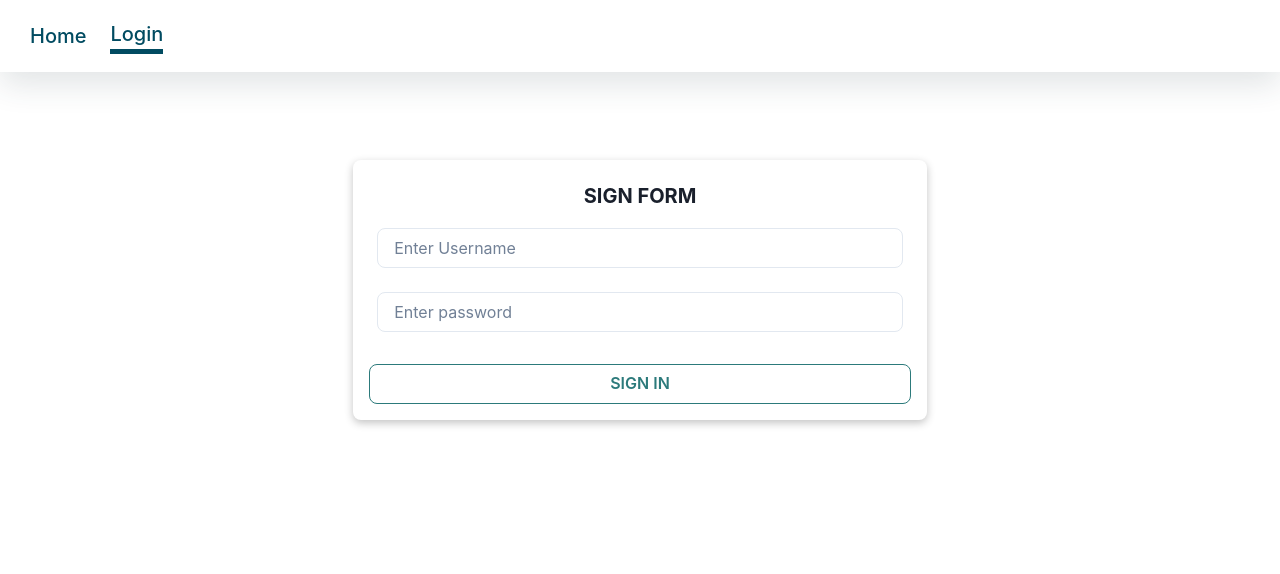
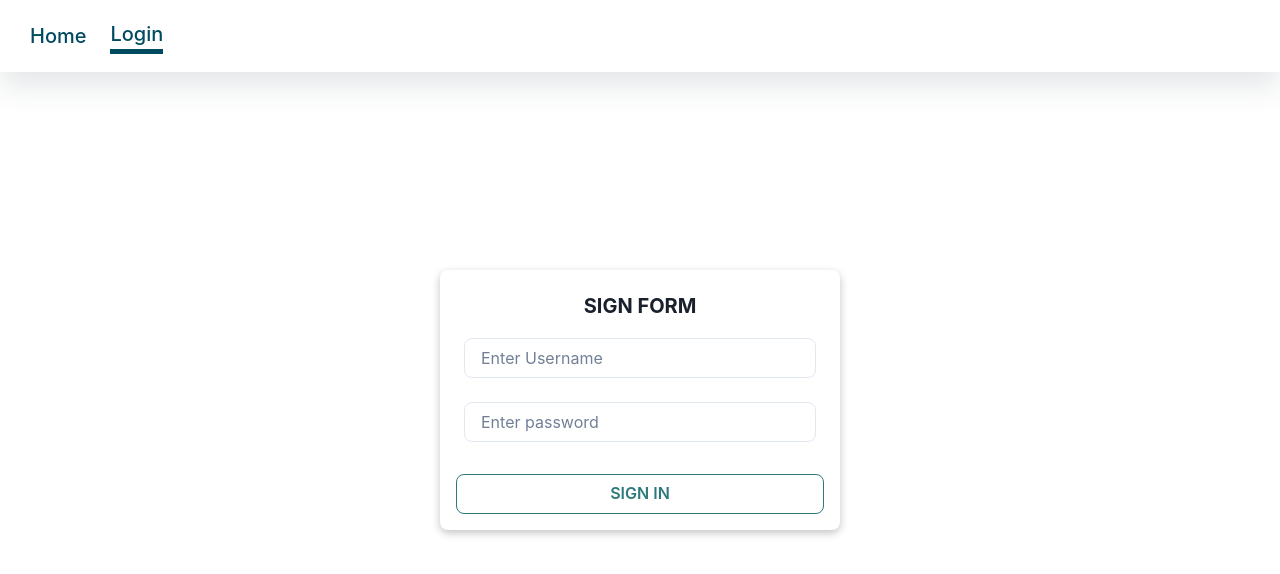
Before and after one commit to satan7549/Infinite_Scrolling, a React (Create React App) app: page /login in a window 1280 px wide. Shown: the top 574 px of the page. Built offline with nearby package versions, Linux system fonts and the light colour scheme.

Commit message:
Update Login.jsx

```diff
--- a/src/Pages/Login.jsx
+++ b/src/Pages/Login.jsx
@@ -37,7 +37,7 @@ const Login = () => {
     if (loginDetails.username === "foo" && loginDetails.password === "bar") {
       login();
       toast({
-        title: "Login Sucess.",
+        title: "Login Success.",
         description: "You have been successfully logged in.",
         status: "success",
         duration: 9000,
@@ -58,25 +58,23 @@ const Login = () => {
   const { username, password } = loginDetails;
   return (
     <Container
-      width={{
-        base: "full",
-        sm: "full",
-        md: "container.xl",
-        lg: "container.lg",
-      }}
-      centerContent={true}
+      width="100%"
+      minHeight="100vh"
+      display="flex"
+      alignItems="center"
+      justifyContent="center"
     >
       <VStack
         width="full"
+        maxWidth="400px"
         borderRadius="lg"
-        boxShadow={"rgba(0, 0, 0, 0.24) 0px 3px 8px"}
+        boxShadow="rgba(0, 0, 0, 0.24) 0px 3px 8px"
         p={4}
-        my={{ base: 24, sm: 24, md: 28, lg: 40 }}
       >
         <FormControl p={2}>
           <Heading
             fontWeight="bolder"
-            textAlign={"center"}
+            textAlign="center"
             fontSize="20px"
             mb="20px"
           >
```
